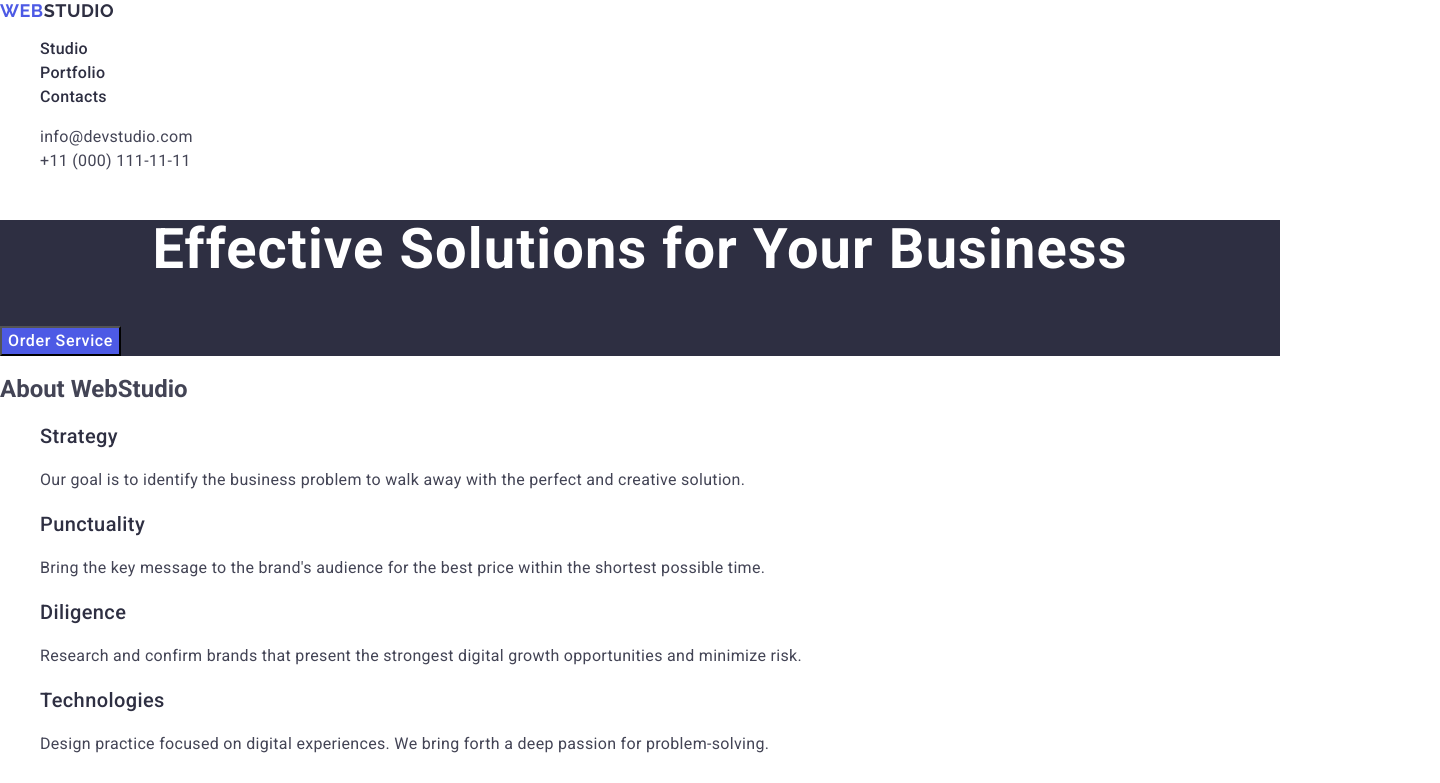
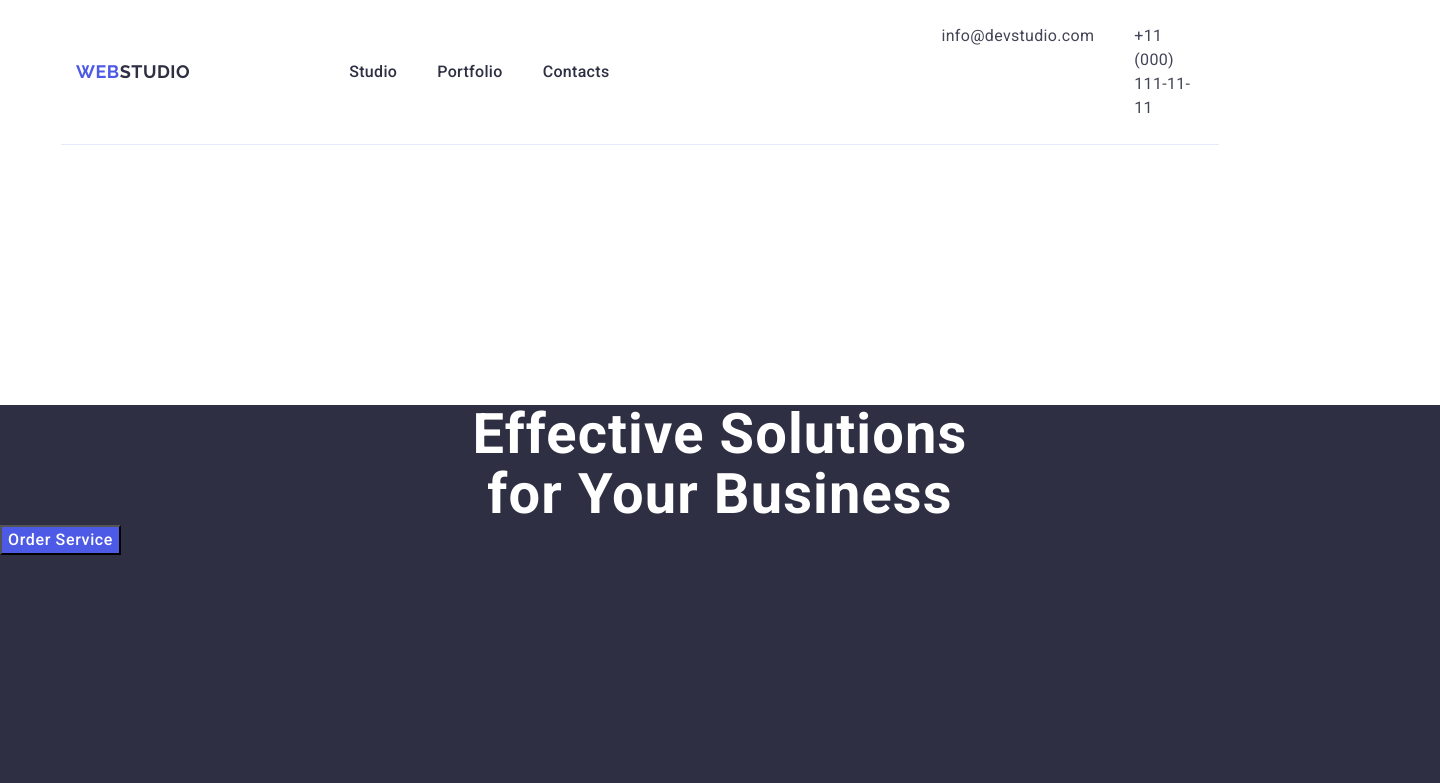
Before and after one commit to dan11ltk/goit-markup-hw-03, a plain HTML site: page index.html in a window 1280 px wide. Shown: the top 783 px of the page, 1440 px wide, since content can reach past the window. Drawn offline with nearby package versions, Linux system fonts and the light colour scheme.

Commit message:
update0.1

```diff
--- a/css/style.css
+++ b/css/style.css
@@ -1,5 +1,17 @@
 .list{
     list-style-type: none;
+}
+h1, h2, h3, h4, h5, h6, p{
+    margin-top: 0;
+    margin-bottom: 0;
+}
+ul, ol{
+    margin-top: 0;
+    margin-bottom: 0;
+    margin-left: 0;
+}
+img{
+    display: block;
 }
 button{
     cursor: pointer;
@@ -27,6 +39,15 @@ body{
 
 }
 /* Header navigation */
+.top-headr{
+    border-bottom: 1px solid #e7e9fc;
+    width: 1158px;
+    margin: 0 auto;
+    padding: 0 15px 0 15px;
+}
+.headr-container{
+    display: flex;
+}
 .logo{
     font-family: "Raleway", sans-serif;
 font-size: 18px;
@@ -35,12 +56,27 @@ line-height: 1.17;
 letter-spacing: 0.03em;
 text-transform: uppercase;
 color: #4d5ae5;
+margin-right: 76px;
 }
 .first-logo{
 color:#2e2f42;
+max-width: 115px;
 }
 a:-webkit-any-link{
     cursor: pointer;
+}
+.top-navigation{
+    display: flex;
+    flex-grow: 1;
+    align-items: center;
+    padding: 24px 0 24px;
+}
+.menu{
+    display: flex;
+    gap: 40px;
+    margin-left: 43px;
+    margin-right: 332px;
+    align-items: center;
 }
 .menu-link{
 font-size: 16px;
@@ -57,6 +93,12 @@ color:#2E2F42;
 .contacts{
     font-style: normal;
 }
+.menu-contacts{
+    display: flex;
+    gap: 40px;
+    padding: 24px 0 24px;
+    margin: 0 auto;
+}
 .contacts-link{
 font-size: 16px;
 font-weight: 400;
@@ -72,6 +114,9 @@ color:#434455;
 /* Main content */
 .first-section{
     background-color: #2E2F42;
+    width: 1440px;
+    height: 600px;
+    margin-top: 72px;
 }
 .title{
 font-size: 56px;
@@ -80,6 +125,10 @@ line-height: 1.07;
 letter-spacing: 0.02em;
 text-align: center;
 color: #FFFFFF;
+width: 496px;
+height: 120px;
+margin-top: 260px;
+margin-left: 472px;
 }
 /* about */
 .desc-item{
--- a/index.html
+++ b/index.html
@@ -14,6 +14,7 @@
 <body>
     <!-- Header navigation -->
     <header class="top-headr">
+        <div class="headr-container">
             <nav class="top-navigation">
                 <a class="logo link" href="./index.html">Web<span class="first-logo">Studio</span></a>
                 <ul class="menu list">
@@ -27,6 +28,7 @@
                 <li class="mail"><a class="contacts-link link" href="mailto:info@devstudio.com">info@devstudio.com</a></li>
                 <li class="phone"><a class="contacts-link link" href="tel:+110001111111">+11 (000) 111-11-11</a></li>
             </ul>
+        </div>
     </address>
     </header>
     <!-- Main content -->
```
Lines whose indentation alone changed are shown as unchanged.
